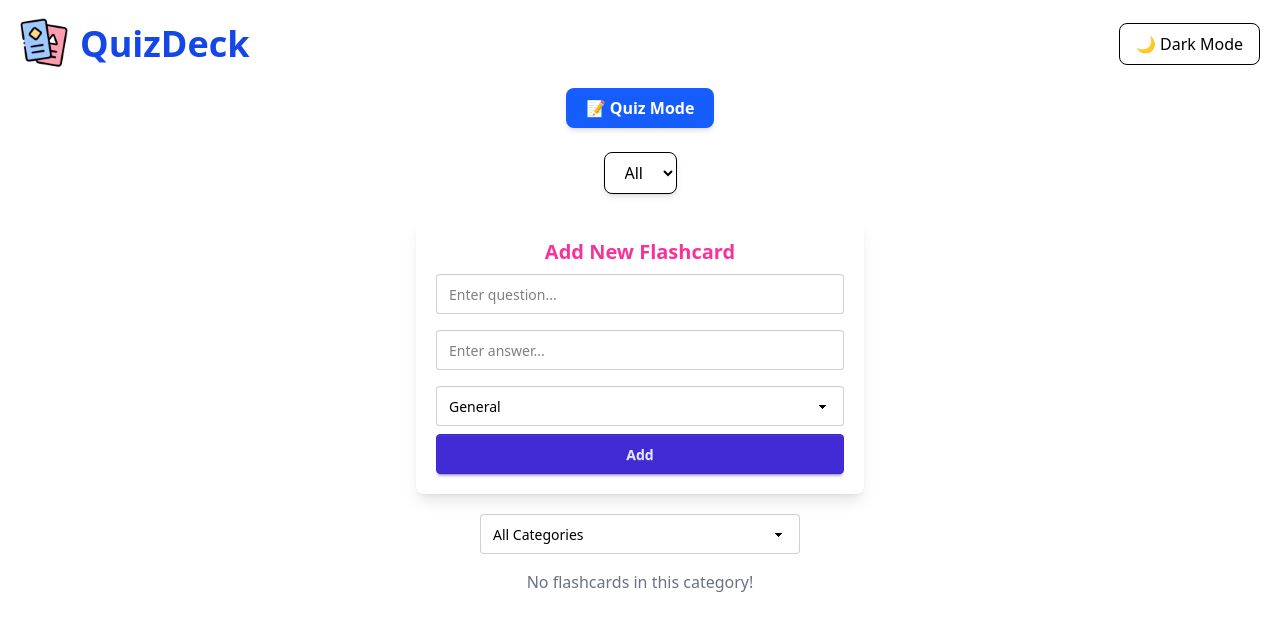
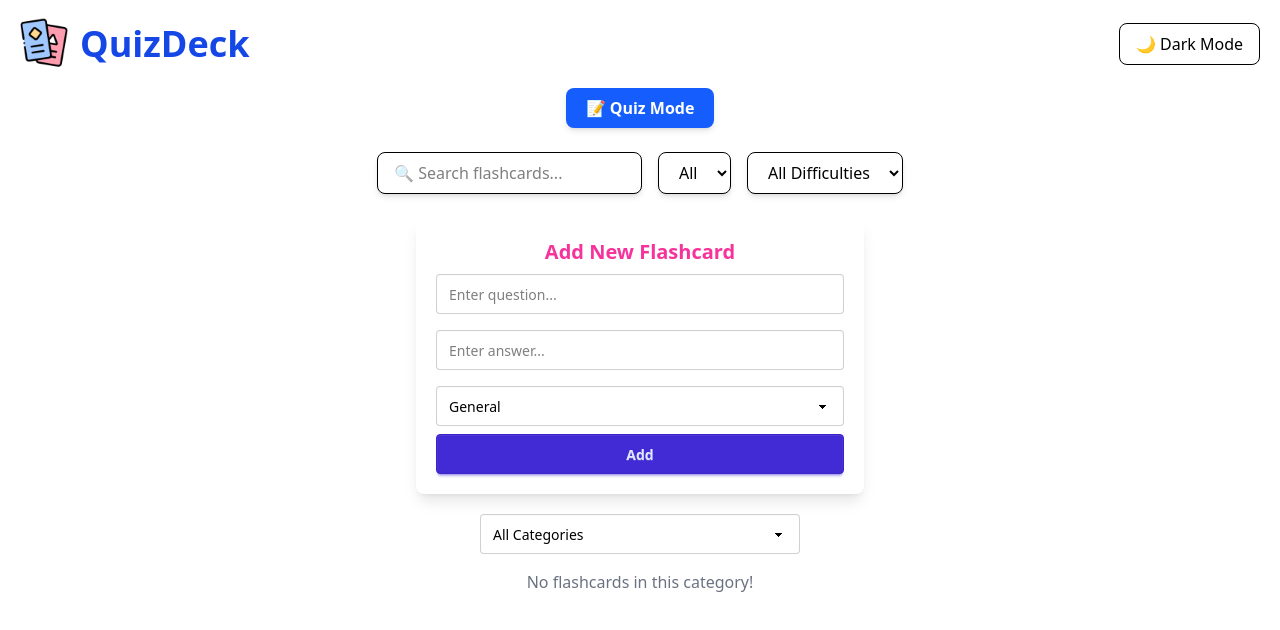
Before and after one commit to TanushreeMohanty/QuizDeck, a React (Vite) app: page / in a window 1280 px wide. Shown: the top 630 px of the page. Built offline with nearby package versions, Linux system fonts and the light colour scheme.

Commit message:
Search & Filter Flashcards by Category/Difficulty

```diff
--- a/src/App.jsx
+++ b/src/App.jsx
@@ -3,11 +3,16 @@ import FlashcardForm from "./components/FlashcardForm";
 import FlashcardList from "./components/FlashcardList";
 import QuizMode from "./components/QuizMode";
 import logo from "./assets/logo.png";
+
 export default function App() {
   const [flashcards, setFlashcards] = useState([]);
   const [editingFlashcard, setEditingFlashcard] = useState(null);
   const [quizMode, setQuizMode] = useState(false);
   const [selectedCategory, setSelectedCategory] = useState("All");
+  const [searchQuery, setSearchQuery] = useState("");
+  const [selectedDifficulty, setSelectedDifficulty] = useState("All");
+
+  // Dark Mode State (Stored in localStorage)
   const [darkMode, setDarkMode] = useState(() => {
     return localStorage.getItem("darkMode") === "true";
   });
@@ -17,6 +22,7 @@ export default function App() {
     localStorage.setItem("darkMode", darkMode);
   }, [darkMode]);
 
+  // Add or Update Flashcard
   const addOrUpdateFlashcard = (newFlashcard) => {
     setFlashcards((prev) =>
       prev.some((fc) => fc.id === newFlashcard.id)
@@ -25,15 +31,26 @@ export default function App() {
     );
   };
 
+  // Delete Flashcard
   const deleteFlashcard = (id) => {
     setFlashcards(flashcards.filter((flashcard) => flashcard.id !== id));
   };
 
+  // Edit Flashcard
   const editFlashcard = (flashcard) => {
     setEditingFlashcard(flashcard);
   };
 
+  // Extract Unique Categories
   const categories = ["All", ...new Set(flashcards.map((fc) => fc.category))];
+
+  // Filtered Flashcards Based on Search, Category & Difficulty
+  const filteredFlashcards = flashcards.filter((fc) => {
+    const matchesSearch = fc.question.toLowerCase().includes(searchQuery.toLowerCase());
+    const matchesCategory = selectedCategory === "All" || fc.category === selectedCategory;
+    const matchesDifficulty = selectedDifficulty === "All" || fc.difficulty === selectedDifficulty;
+    return matchesSearch && matchesCategory && matchesDifficulty;
+  });
 
   return (
     <div
@@ -43,11 +60,10 @@ export default function App() {
     >
       {/* Header Section */}
       <div className="flex justify-between items-center mb-5">
-      <h1 className="flex items-center gap-3 text-4xl font-extrabold text-blue-700 dark:text-blue-400 transition-all duration-300">
-        <img src={logo} alt="QuizDeck Logo" className="w-12 h-12 animate-float" />
-        QuizDeck
-      </h1>
-
+        <h1 className="flex items-center gap-3 text-4xl font-extrabold text-blue-700 dark:text-blue-400 transition-all duration-300">
+          <img src={logo} alt="QuizDeck Logo" className="w-12 h-12 animate-float" />
+          QuizDeck
+        </h1>
 
         {/* Dark Mode Toggle */}
         <button
@@ -70,9 +86,19 @@ export default function App() {
         </button>
       </div>
 
-      {/* Category Selection (Only in Study Mode) */}
+      {/* Filters Section (Only in Study Mode) */}
       {!quizMode && (
-        <div className="flex justify-center mb-6">
+        <div className="flex flex-wrap justify-center gap-4 mb-6">
+          {/* Search Input */}
+          <input
+            type="text"
+            placeholder="🔍 Search flashcards..."
+            className="px-4 py-2 border rounded-lg shadow-md transition-all duration-300 bg-white dark:bg-gray-800 text-black dark:text-white"
+            value={searchQuery}
+            onChange={(e) => setSearchQuery(e.target.value)}
+          />
+
+          {/* Category Filter */}
           <select
             className="px-4 py-2 border rounded-lg shadow-md transition-all duration-300
             bg-white dark:bg-gray-800 text-black dark:text-white"
@@ -84,6 +110,19 @@ export default function App() {
                 {category}
               </option>
             ))}
+          </select>
+
+          {/* Difficulty Filter */}
+          <select
+            className="px-4 py-2 border rounded-lg shadow-md transition-all duration-300
+            bg-white dark:bg-gray-800 text-black dark:text-white"
+            value={selectedDifficulty}
+            onChange={(e) => setSelectedDifficulty(e.target.value)}
+          >
+            <option value="All">All Difficulties</option>
+            <option value="Easy">Easy</option>
+            <option value="Medium">Medium</option>
+            <option value="Hard">Hard</option>
           </select>
         </div>
       )}
@@ -98,15 +137,7 @@ export default function App() {
             editingFlashcard={editingFlashcard}
             setEditingFlashcard={setEditingFlashcard}
           />
-          <FlashcardList
-            flashcards={
-              selectedCategory === "All"
-                ? flashcards
-                : flashcards.filter((fc) => fc.category === selectedCategory)
-            }
-            onEdit={editFlashcard}
-            onDelete={deleteFlashcard}
-          />
+          <FlashcardList flashcards={filteredFlashcards} onEdit={editFlashcard} onDelete={deleteFlashcard} />
         </>
       )}
     </div>
```
Also changed, not shown: 1 other file (tests, documents, lock files or other folders).
